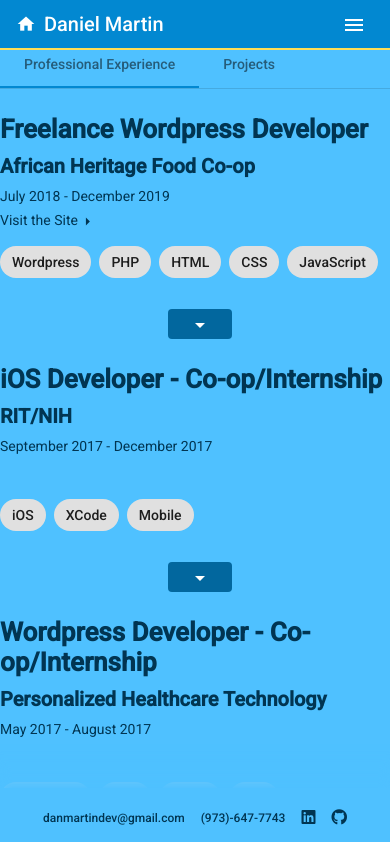
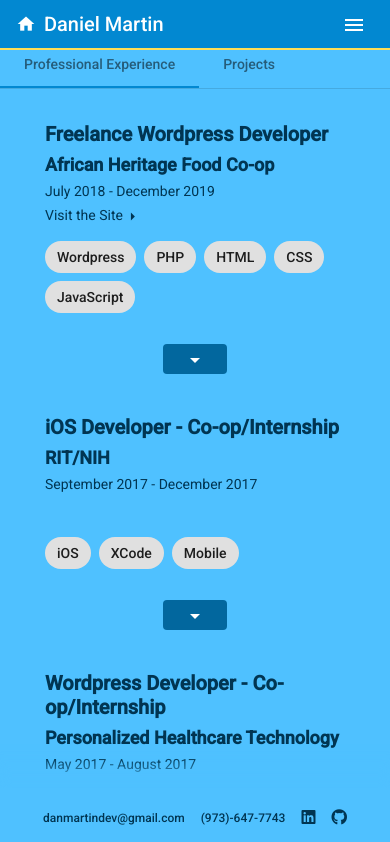
Before and after one commit to danmartindev/Portfolio, an Angular app: page /work in a window 390 px wide. Shown: the top 842 px of the page. Built offline with nearby package versions, Linux system fonts and the light colour scheme.

Commit message:
added media queries

```diff
--- a/src/app/work/work.component.scss
+++ b/src/app/work/work.component.scss
@@ -1,11 +1,11 @@
 @import '../../colors.scss';
 @import "../../styles.scss";
 
-#work-wrap{
+#work-wrap {
     margin-bottom: 50px;
 }
 
-.tab-wrap{
+.tab-wrap {
     padding-top: 25px;
     color: $dark;
     width: 80%;
@@ -15,7 +15,7 @@
     flex-wrap: wrap;
 }
 
-.entry-wrap{
+.entry-wrap {
     min-width: 400px;
     width: 45%;
     overflow: hidden;
@@ -82,10 +82,27 @@
 
 }
 
-@include work{
-    .tab-wrap{
+@include work {
+    .tab-wrap {
         width: 100%;
         flex-direction: column;
         align-items: center;
     }
 }
+
+@include small450 {
+    .entry-wrap {
+        min-width: 300px;
+        padding: 8px;
+        h1 {
+            font-size: 20px;
+            margin: 0px;
+        }
+
+        h3{
+            font-size: 18px;
+            margin: 8px 0px;
+        }
+    }
+
+}
```
